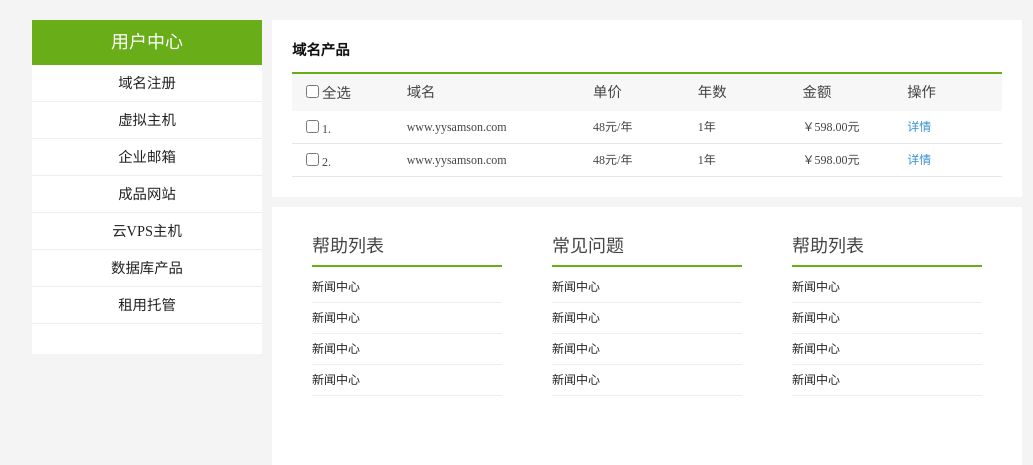
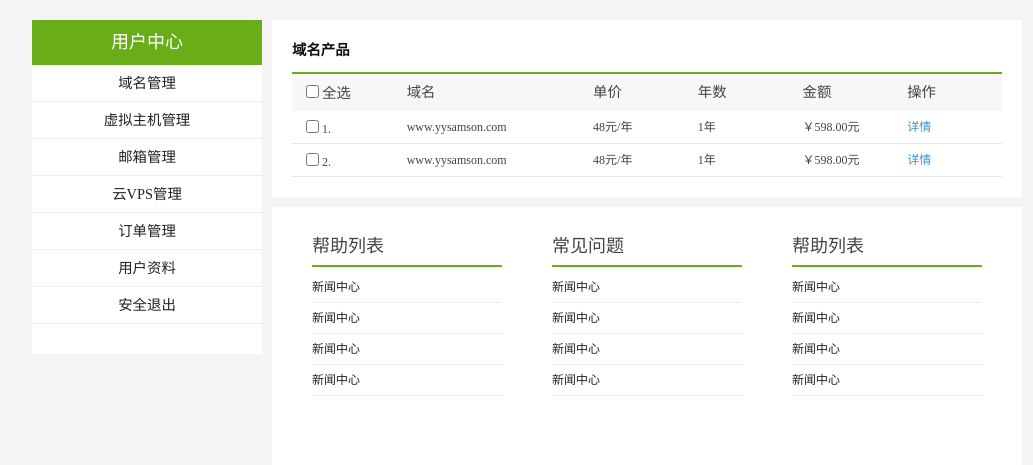
Before and after one commit to yysamson/idc-html, a PHP site: page /user.php in a window 1280 px wide. Shown: the part 142-607 px from the top of the page, without its empty margins (133-1166 px from the left). Run offline with PHP 8.4, Linux system fonts and the light colour scheme.

Commit message:
用户中心首页修改

```diff
--- a/user.php
+++ b/user.php
@@ -3,13 +3,13 @@
         <aside class="span-6">
             <ul class="side-menu-1">
                 <li class="header">用户中心</li>
-                <li><a>域名注册</a></li>
-                <li><a>虚拟主机</a></li>
-                <li><a>企业邮箱</a></li>
-                <li><a>成品网站</a></li>
-                <li><a>云VPS主机</a></li>
-                <li><a>数据库产品</a></li>
-                <li><a>租用托管</a></li>
+                <li><a>域名管理</a></li>
+                <li><a>虚拟主机管理</a></li>
+                <li><a>邮箱管理</a></li>
+                <li><a>云VPS管理</a></li>
+                <li><a>订单管理</a></li>
+                <li><a>用户资料</a></li>
+                <li><a>安全退出</a></li>
             </ul>
         </aside>
         <div class="span-18 last">
```
